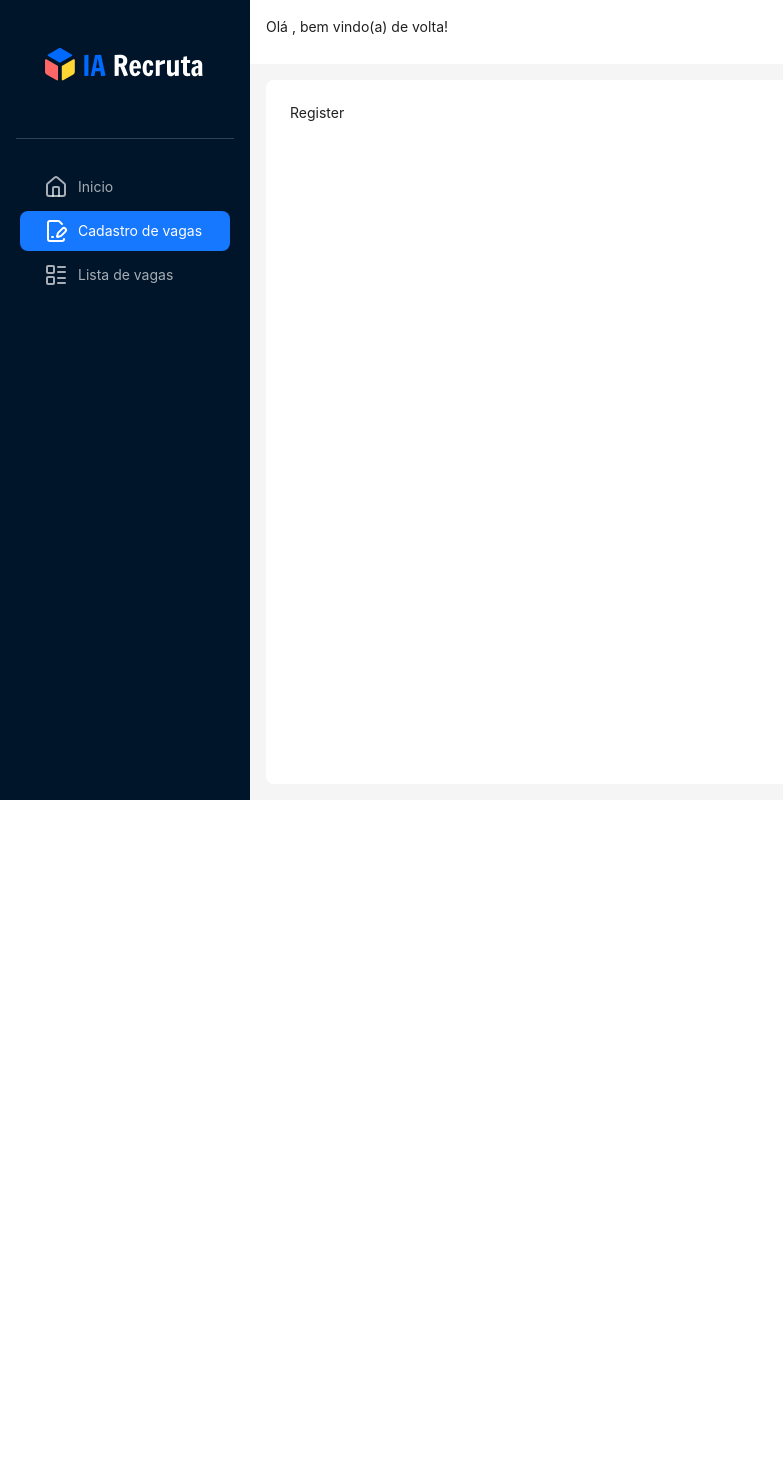
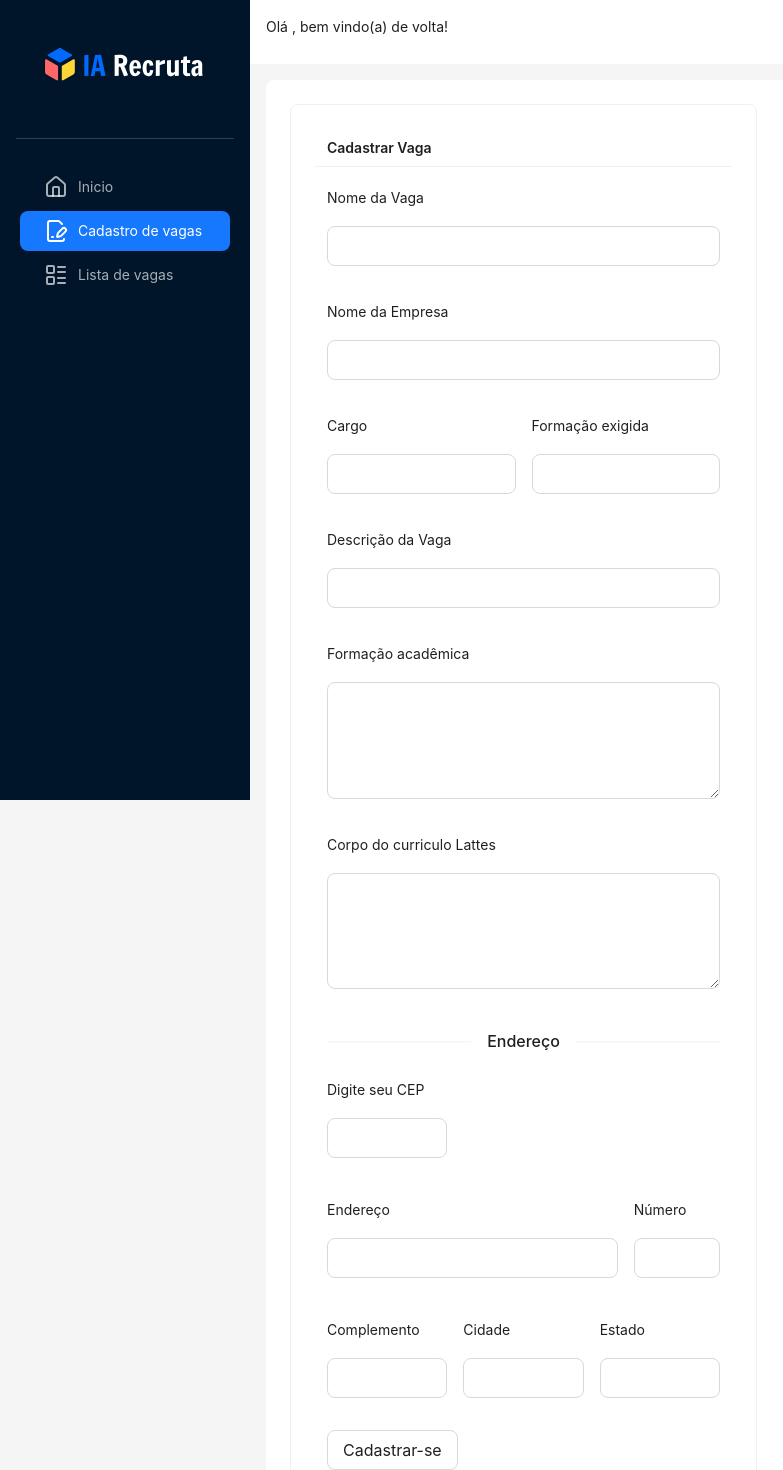
Before and after one commit to phtoselli/recruit-fe, a React (Vite) app: page /admin/register in a window 1280 px wide. Shown: the top 1470 px of the page, without its empty margins (0-783 px from the left). Before the commit the page ends 800 px from the top, so only its background shows below. Built offline with nearby package versions, Linux system fonts and the light colour scheme.

Commit message:
first commit

```diff
--- a/src/modules/admin/Register.tsx
+++ b/src/modules/admin/Register.tsx
@@ -1,7 +1,106 @@
+import { Button, Card, Col, Divider, Form, Input, Row } from "antd";
+import TextArea from "antd/es/input/TextArea";
+
 export default function Register() {
   return (
-    <div>
-      <p>Register</p>
-    </div>
+    <Row gutter={[16, 16]}>
+      <Col span={12} style={{ height: "100%" }}>
+        <Card
+          title="Cadastrar Vaga"
+          style={{ padding: "24px", height: "100%" }}
+          size="small"
+        >
+          <Form layout="vertical" size="large">
+            <Row gutter={[16, 2]}>
+              <Col span={24}>
+                <Form.Item label="Nome da Vaga" name="name">
+                  <Input />
+                </Form.Item>
+              </Col>
+
+              <Col span={24}>
+                <Form.Item label="Nome da Empresa" name="nomeEmpresa">
+                  <Input />
+                </Form.Item>
+              </Col>
+
+              <Col span={12}>
+                <Form.Item label="Cargo" name="cargo">
+                  <Input />
+                </Form.Item>
+              </Col>
+
+              <Col span={12}>
+                <Form.Item label="Formação exigida" name="formacao">
+                  <Input />
+                </Form.Item>
+              </Col>
+
+              <Col span={24}>
+                <Form.Item label="Descrição da Vaga" name="descricao">
+                  <Input />
+                </Form.Item>
+              </Col>
+
+              <Col span={24}>
+                <Form.Item label="Formação acadêmica" name="academic">
+                  <TextArea rows={4} />
+                </Form.Item>
+              </Col>
+
+              <Col span={24}>
+                <Form.Item label="Corpo do curriculo Lattes" name="resume">
+                  <TextArea rows={4} />
+                </Form.Item>
+              </Col>
+            </Row>
+
+            <Divider>Endereço</Divider>
+
+            <Row gutter={[16, 8]}>
+              <Col span={8}>
+                <Form.Item label="Digite seu CEP" name="cep">
+                  <Input />
+                </Form.Item>
+              </Col>
+
+              <Col span={18}>
+                <Form.Item label="Endereço" name="address">
+                  <Input />
+                </Form.Item>
+              </Col>
+
+              <Col span={6}>
+                <Form.Item label="Número" name="number">
+                  <Input />
+                </Form.Item>
+              </Col>
+
+              <Col span={8}>
+                <Form.Item label="Complemento" name="complement">
+                  <Input />
+                </Form.Item>
+              </Col>
+
+              <Col span={8}>
+                <Form.Item label="Cidade" name="city">
+                  <Input />
+                </Form.Item>
+              </Col>
+
+              <Col span={8}>
+                <Form.Item label="Estado" name="state">
+                  <Input />
+                </Form.Item>
+              </Col>
+
+              <Col span={24}>
+                <Button onClick={() => ""}>Cadastrar-se</Button>
+              </Col>
+            </Row>
+          </Form>
+        </Card>
+      </Col>
+    </Row>
   );
 }
```
